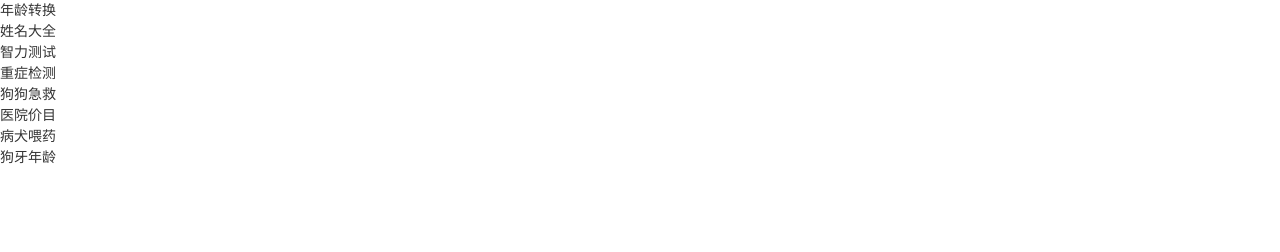
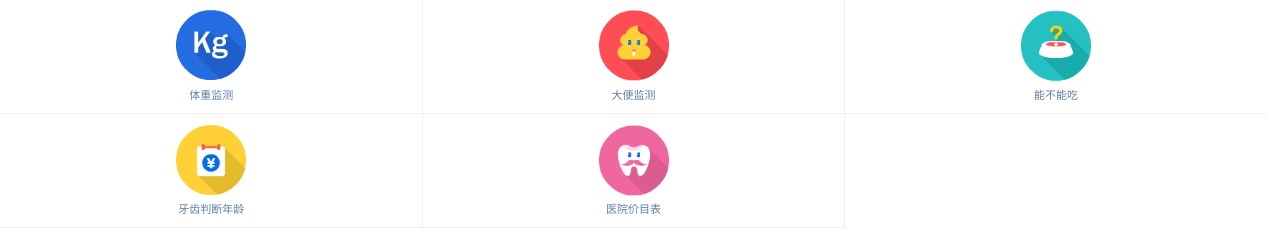
Before and after one commit to juzipi/appPage, a plain HTML site: page page/tool/index.html in a window 1280 px wide. Drawn offline with Linux system fonts and the light colour scheme.

Commit message:
添加工具首页

```diff
--- a/page/tool/index.html
+++ b/page/tool/index.html
@@ -8,45 +8,48 @@
 <meta name="format-detection" content="telephone=no" />
 <meta name="format-detection" content="email=no" />
 <link rel="stylesheet" type="text/css" href="../../common/css/css.css">
+<link rel="stylesheet" type="text/css" href="../../common/css/tool.css">
 <title>工具</title>
 </head>
 <body>
 
 <div class="bd">
-
+<style type="text/css">
+	body{background-color: #fff;}
+</style>
 <ul class="tool-index box-border">
 	<li>
-		<div class="index-icon nianlin"></div>
-		<div class="">年龄转换</div>
+		<a href="">
+			<i class="index-icon tizhong"></i>
+			<i class="">体重监测</i>
+		</a>
 	</li>
 	<li>
-		<div class="index-icon xingming"></div>
-		<div class="">姓名大全</div>
+		<a href="">
+			<i class="index-icon dabian"></i>
+			<i class="">大便监测</i>
+		</a>
 	</li>
 	<li>
-		<div class="index-icon zhili"></div>
-		<div class="">智力测试</div>
+		<a href="">
+			<i class="index-icon chi"></i>
+			<i class="">能不能吃</i>
+		</a>
 	</li>
 	<li>
-		<div class="index-icon zhongzheng"></div>
-		<div class="">重症检测</div>
+		<a href="">
+			<i class="index-icon yachi"></i>
+			<i class="">牙齿判断年龄</i>
+		</a>
 	</li>
 	<li>
-		<div class="index-icon jijiu"></div>
-		<div class="">狗狗急救</div>
+		<a href="">
+			<i class="index-icon yiyuan"></i>
+			<i class="">医院价目表</i>
+		</a>
 	</li>
-	<li>
-		<div class="index-icon yiyuan"></div>
-		<div class="">医院价目</div>
-	</li>
-	<li>
-		<div class="index-icon weiyao"></div>
-		<div class="">病犬喂药</div>
-	</li>
-	<li>
-		<div class="index-icon gouya"></div>
-		<div class="">狗牙年龄</div>
-	</li>
+
+
 </ul>
 
 </div>
@@ -55,6 +58,8 @@
 <script src="../../common/zepto/zepto.js" ></script>
 <script src="../../common/zepto/touch.js" ></script>
 <script src="../../common/zepto/fx.js" ></script>
+<script src="../../common/js/fastclick.js" ></script>
+<script src="../../common/js/swipe.js" ></script>
 <script src="../../common/js/view_V8.js" ></script>
 
 </body>
--- a/st/sass/tool.scss
+++ b/st/sass/tool.scss
@@ -2,17 +2,18 @@
 body{background-color:#eee;}
 // 工具
 .tool-index{}
-.tool-index li{text-align: center; padding:1rem 1rem; display:inline-block; width:32%; box-sizing:border-box; -webkit-box-sizing:border-box; }
-.index-icon{width:7.2rem; height:7.2rem; display:inline-block; background-image: url("../img/tool/index_icon.png"); background-repeat: no-repeat; background-size:30rem auto;}
-.index-icon.hover{background-image: url("../img/tool/index_icon_tap.png"); }
-.nianlin{background-position: 0 0;}
-.xingming{background-position: -11.3rem 0;}
-.zhili{background-position: -23rem 0;}
-.zhongzheng{background-position: 0rem -11.5rem;}
-.jijiu{background-position: -11.3rem -11.5rem;}
-.yiyuan{background-position: -23rem -11.5rem;}
-.weiyao{background-position: 0rem -23rem;}
-.gouya{background-position: -11.3rem -23rem;}
+.tool-index li{text-align: center; float: left; width:33%;  }
+.tool-index li a{padding:1rem 1rem; display:block; font-size:11px;box-sizing:border-box; -webkit-box-sizing:border-box; border-bottom:1px solid #f0f0f0;}
+.tool-index li a.hover{background-color: #f1f1f1;}
+.tool-index li:nth-child(3n+2) a{border-left:1px solid #f0f0f0; border-right:1px solid #f0f0f0;}
+.index-icon{width:70px; height:72px; display:inline-block; background-image: url("../img/tool/tool_home_icon.png"); background-repeat: no-repeat; background-size:70px auto;}
+// .index-icon.hover{background-image: url("../img/tool/index_icon_tap.png"); }
+.tizhong{background-position: 0 0;}
+.dabian{background-position: 0px -82px;}
+.chi{background-position: 0px -164px;}
+.yachi{background-position: 0px -246px;}
+.yiyuan{background-position: 0px -328px;}
+
 
 // 年龄转换
 .btn-style01{line-height:5rem; text-align: center; font-size:2rem; border-radius:2.5rem; background-color:$baseColor; display:inline-block; color:#fff; padding:0px 4rem;}
```
Also changed, not shown: index.html (+1 -1 lines), common/css/tool.css, common/img/tool/consignment_01.jpg, common/img/tool/tool_home_icon.png (added), 2 other files.
